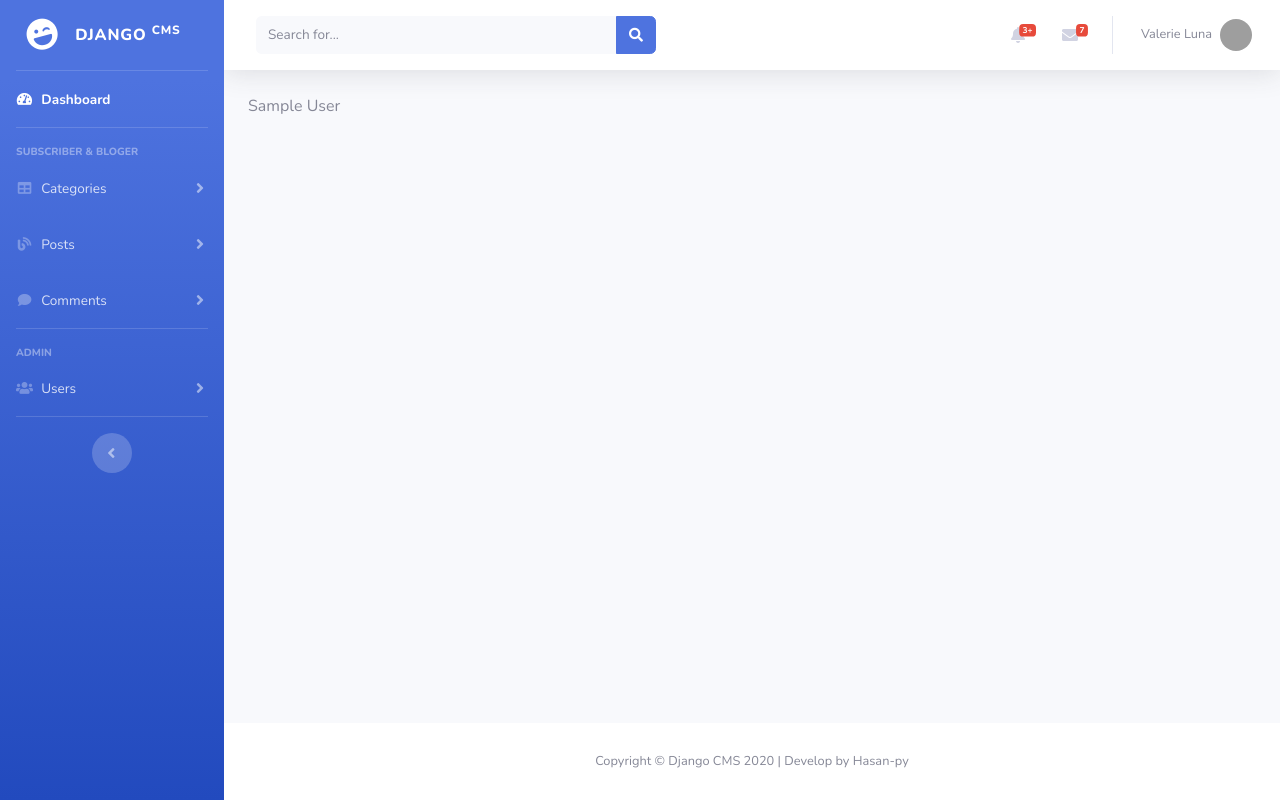
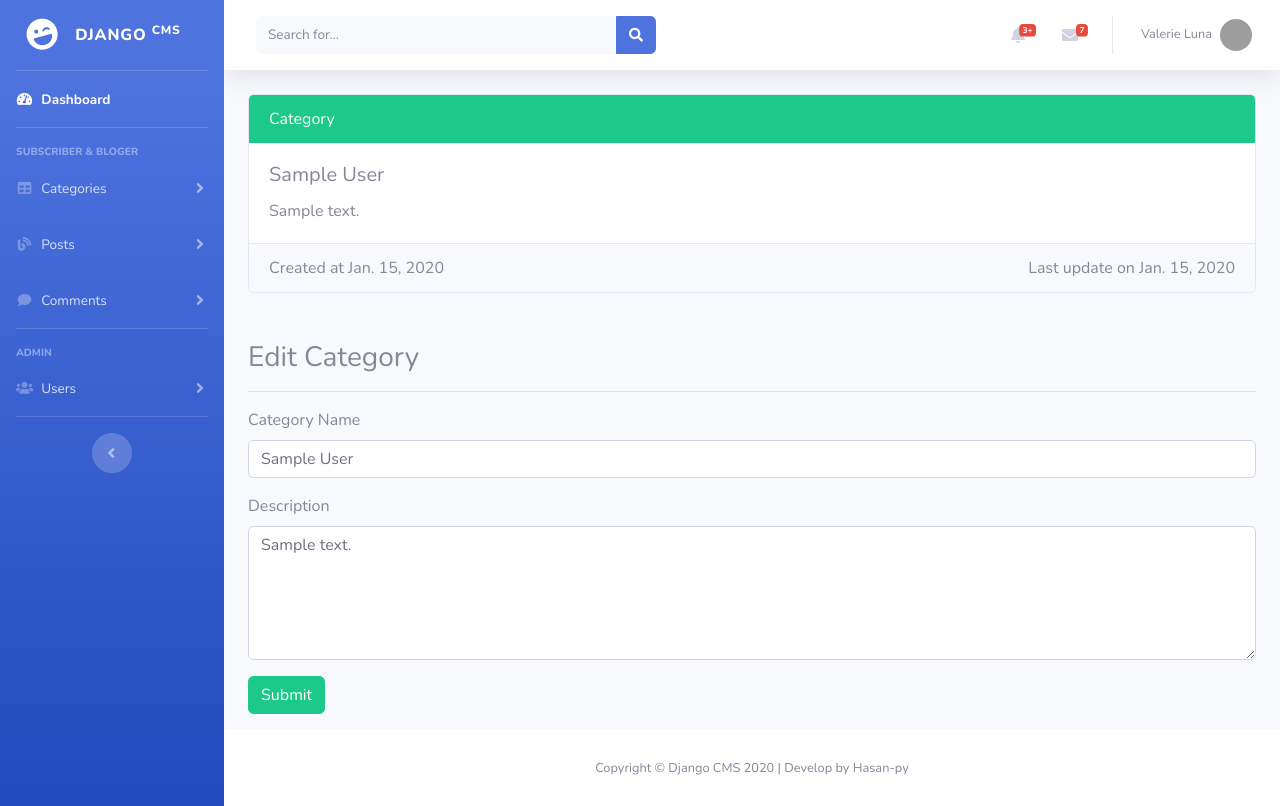
Before and after one commit to hasan-py/Django_Project_Content_Sharing_App, a Django app: template customAdmin/templates/Category/view-category.html in a window 1280 px wide. Run offline with Django 3.2, Linux system fonts and the light colour scheme; tables that the repository leaves empty hold one stand-in row (values such as "Sample post"); the template is opened without the code that fills it: values that come from a table or form of the project are taken from there, most other values are stand-ins (such as "Sample title", 1, 10 or a date in 2020); some libraries are stand-ins or nearby versions; grey boxes are pictures that could not be loaded.

Commit message:
Category Done

```diff
--- a/customAdmin/middlewares/auth.py
+++ b/customAdmin/middlewares/auth.py
@@ -2,11 +2,11 @@ from django.shortcuts import render,redirect
 
 def loginCheck(get_response):
 
-	def middleware(request):
+	def middleware(request,**arg):
 		if not request.session.get('id'):
 			return redirect('login')
 
-		return get_response(request)
+		return get_response(request,**arg)
 
 	return middleware
 
--- a/customAdmin/templates/Category/view-category.html
+++ b/customAdmin/templates/Category/view-category.html
@@ -5,8 +5,36 @@ Django CMS | View Category
 {% endblock %}
 {% block content %}
 
-<div class="container-fluid">
-  {{ category.name }}
+<div class="container-fluid mb-3">
+  <div class="card mb-5">
+  <div class="card-header bg-success border-0 text-light">
+    Category
+  </div>
+  <div class="card-body">
+    <h5 class="card-title">{{ category.name }}</h5>
+    <p class="card-text">{{ category.description }}</p>
+  </div>
+  <div class="card-footer text-muted">
+    <span class="float-left">Created at {{ category.created_at }}</span>
+    <span class="float-right">Last update on {{ category.updated_at }}</span>
+  </div>
+</div>
+<h3>Edit Category</h3>
+<hr>
+<form method="POST" action="{% url 'allCategoryById' cat_id=category.id %}">
+	{% csrf_token %}
+  <div class="form-group">
+    <label for="categoryName">Category Name</label>
+    <input name="categoryName" type="text" value="{{ category.name }}" class="form-control" id="categoryName" placeholder="Enter name">
+  </div>
+  <div class="form-group">
+    <label for="categoryDiscription">Description</label>
+    <textarea class="form-control" name="categoryDiscription" id="categoryDiscription" cols="20" rows="5" placeholder="Discription here..." >{{ category.description }}</textarea>
+  </div>
+  <button type="submit" class="btn btn-success">Submit</button>
+</form>
+
+
 </div>
 
 {% endblock %}
--- a/customAdmin/urls.py
+++ b/customAdmin/urls.py
@@ -24,6 +24,6 @@ urlpatterns = [
 
     # Category
     path('categories', loginCheck(AllCategory.as_view()), name="allCategory"),
-    path('categories/<int:cat_id>', loginCheck(AllCategory.viewCategory), name="allCategory"),
+    path('categories/<int:cat_id>/', loginCheck(AllCategory.updateCategory), name="allCategoryById"),
 
 ] + static(settings.MEDIA_URL, document_root=settings.MEDIA_ROOT)
```
Also changed, not shown: customAdmin/templates/Category/all-category.html (+16 -2 lines), customAdmin/views/Category/category.py (+38 -12 lines), customAdmin/views/__init__.py (line endings or trailing spaces).
